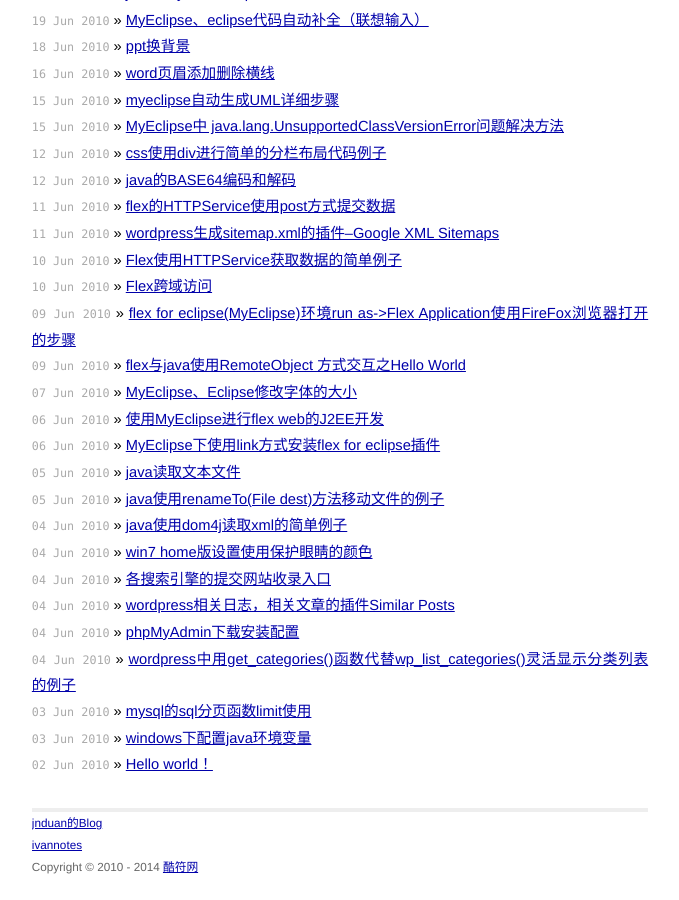
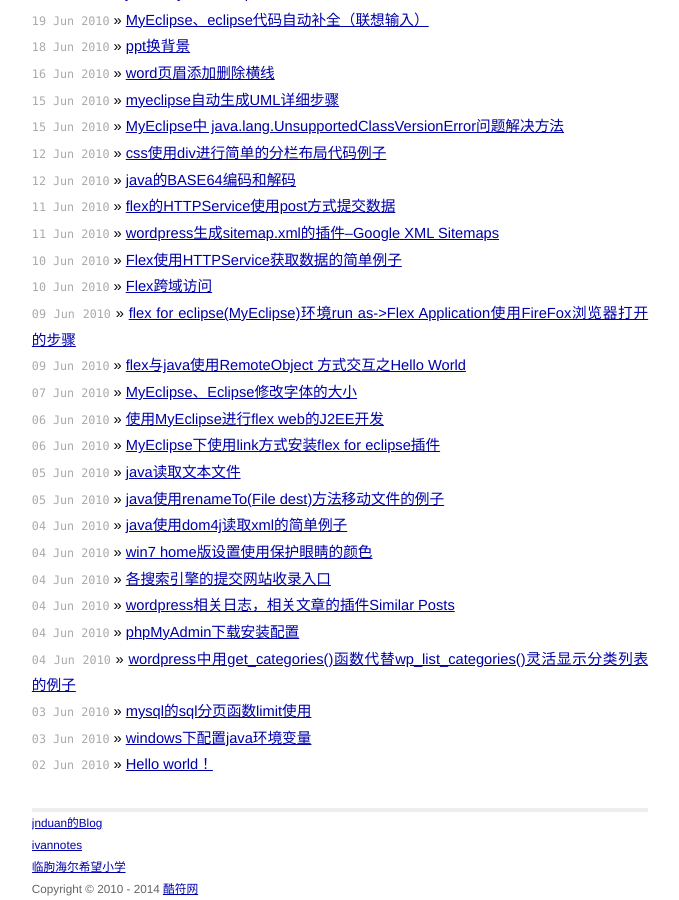
Before and after one commit to ll1l11/codeif.github.io, a Jekyll site: the page built from index.html, in a window 1280 px wide and 900 px high, scrolled down 9666 px. Shown: the whole window, without its empty margins (300-979 px from the left). Built offline with Jekyll 4.4.1, drawn with Linux system fonts in a browser that asks for light colours; Markdown is read by kramdown in place of the engine named in the settings; comment, search, counter and statistics services are not loaded; before the commit the page ends 10544 px from its top, so only the background shows below that.

Commit message:
add hexwxx.com

```diff
--- a/_layouts/default.html
+++ b/_layouts/default.html
@@ -27,6 +27,7 @@
       <ul>
         <li><a href="http://www.jnan.org/" target="_blank">jnduan的Blog</a></li>
         <li><a href="http://ivannotes.com/" target="_blank">ivannotes</a></li>
+        <li><a href="http://www.hexwxx.com/" target="_blank">临朐海尔希望小学</a></li>
       </ul>
     </div>
     <div id="copyright">
```
